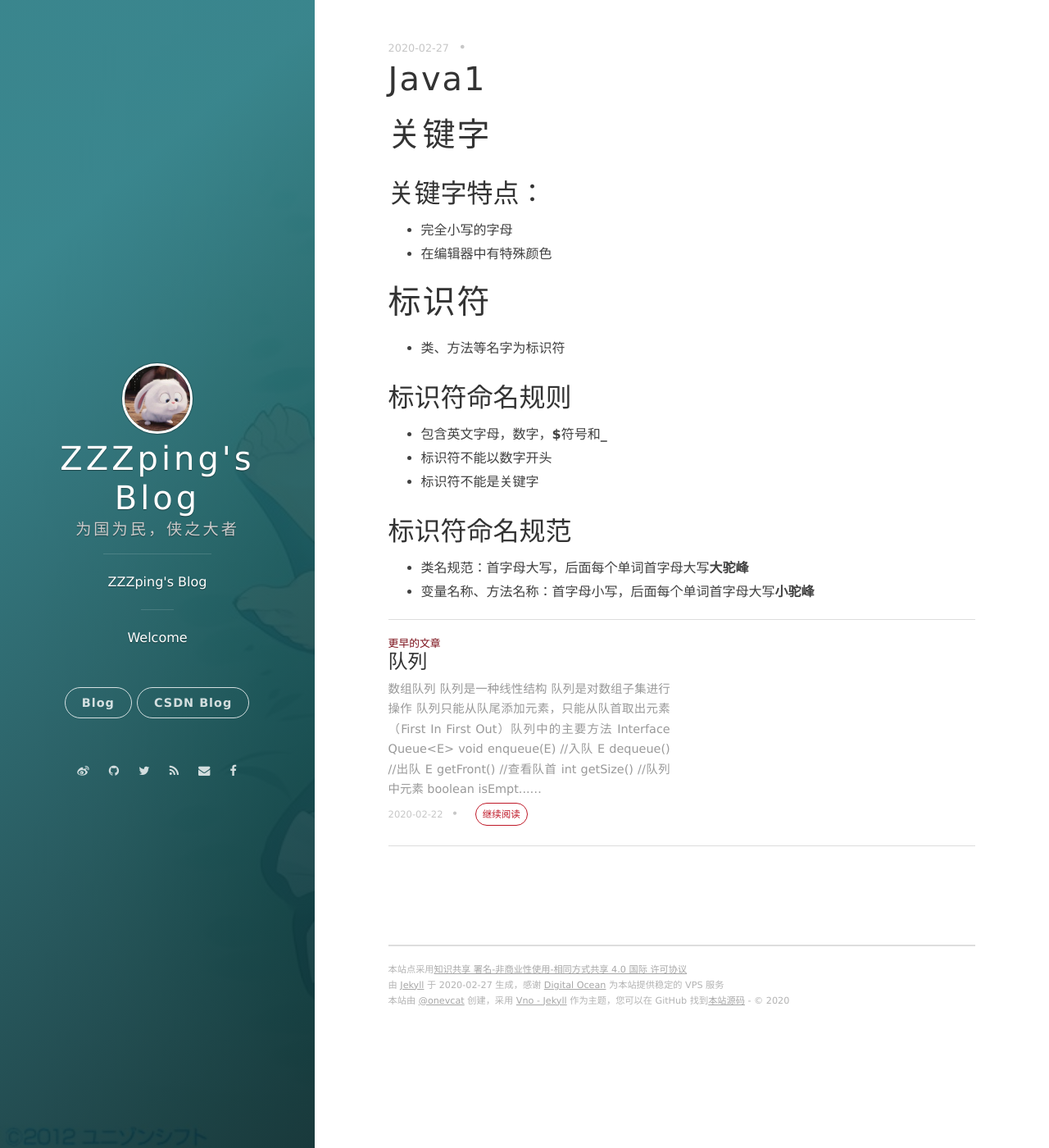
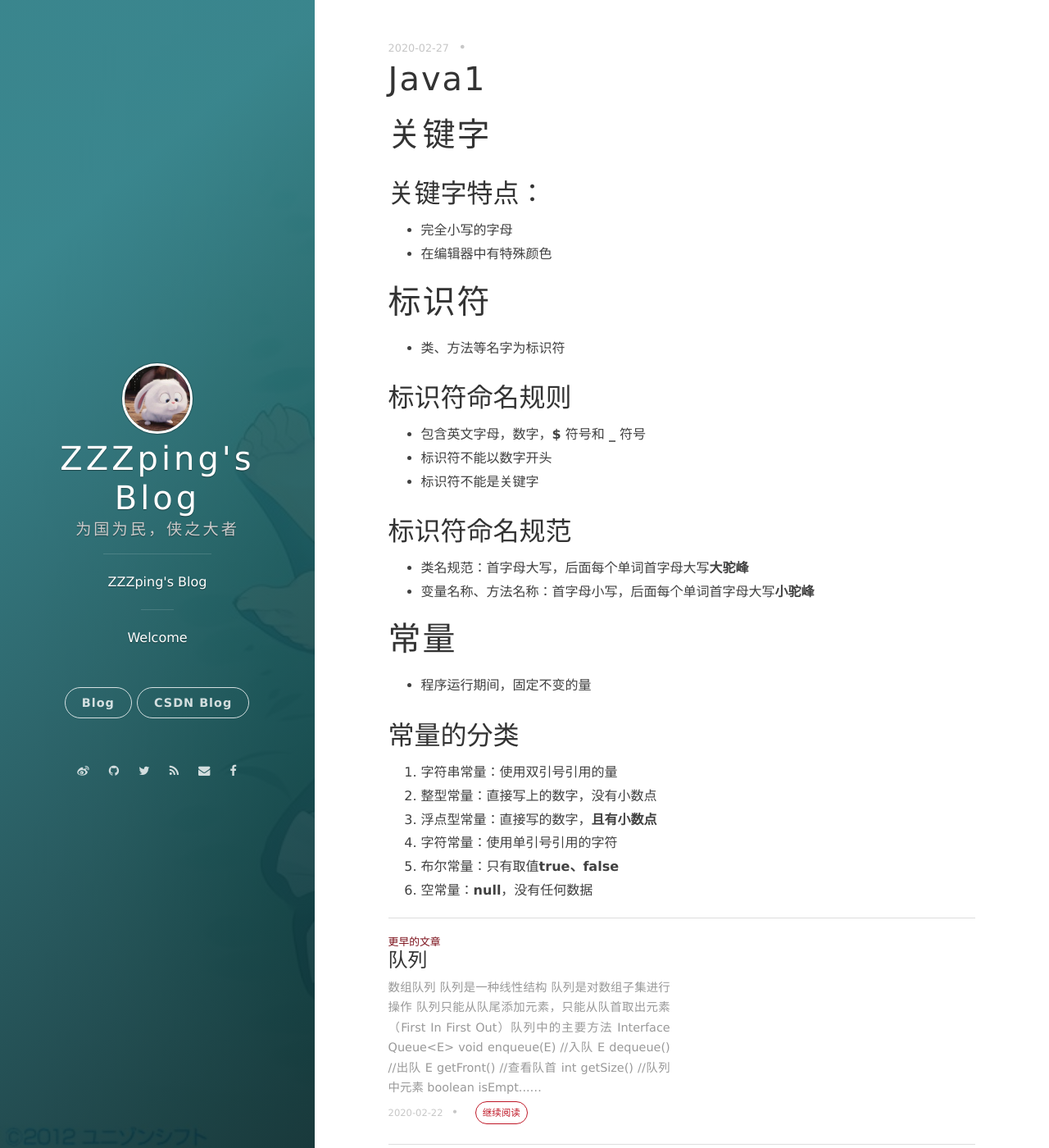
Before and after one commit to ZZZping/ZZZping.github.io, a Jekyll site: the page built from _posts/2020-02-27-Java1.markdown, in a window 1280 px wide and 1400 px high. Shown: the whole window at 82% size. Built offline with Jekyll 4.4.1, drawn with Linux system fonts in a browser that asks for light colours; nearby versions of some CDN libraries; comment, search, counter and statistics services are not loaded.

Commit message:
add_commen

```diff
--- a/_posts/2020-02-27-Java1.markdown
+++ b/_posts/2020-02-27-Java1.markdown
@@ -14,10 +14,21 @@ date: 2020-02-27 14:54:24.000000000 +09:00
    + 类、方法等名字为标识符
 
 ## 标识符命名规则
-   + 包含英文字母，数字，**$**符号和**_**
+   + 包含英文字母，数字，**$** 符号和 **_** 符号
    + 标识符不能以数字开头
    + 标识符不能是关键字
 
 ## 标识符命名规范
    + 类名规范：首字母大写，后面每个单词首字母大写**大驼峰**
    + 变量名称、方法名称：首字母小写，后面每个单词首字母大写**小驼峰**
+
+# 常量
+   + 程序运行期间，固定不变的量
+
+## 常量的分类
+   1. 字符串常量：使用双引号引用的量
+   2. 整型常量：直接写上的数字，没有小数点
+   3. 浮点型常量：直接写的数字，**且有小数点**
+   4. 字符常量：使用单引号引用的字符
+   5. 布尔常量：只有取值**true、false**
+   6. 空常量：**null**，没有任何数据
```
